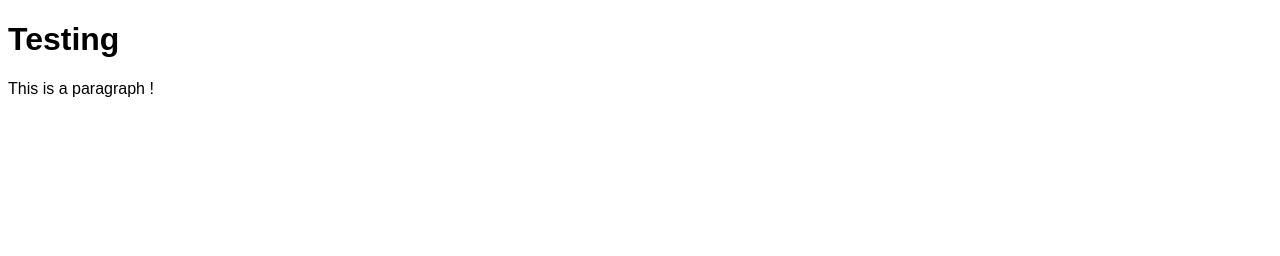
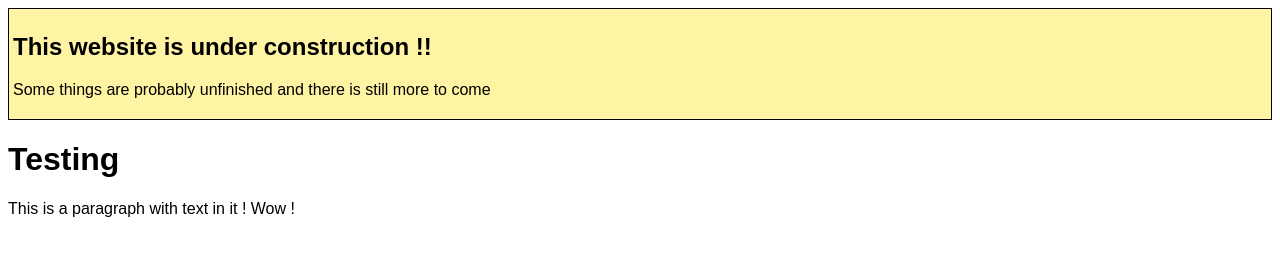
Before and after one commit to KuleczkaZ/portfolio, a plain HTML site: page index.html in a window 1280 px wide. Drawn offline with Linux system fonts and the light colour scheme.

Commit message:
added box

```diff
--- a/index.html
+++ b/index.html
@@ -16,8 +16,17 @@
         <!--[if lt IE 7]>
             <p class="browsehappy">You are using an <strong>outdated</strong> browser. Please <a href="#">upgrade your browser</a> to improve your experience.</p>
         <![endif]-->
+        <div class="warning">
+            <h2>
+                This website is under construction !!
+            </h2>
+            <p>Some things are probably unfinished and there is still more to come</p>
+        </div>
         <h1>Testing</h1>
-        <p>This is a paragraph !</p>
+        <p>
+            This is a paragraph with text in it !
+            Wow !
+        </p>
         <!--<script src="" async defer></script>-->
     </body>
 </html>
--- a/styles.css
+++ b/styles.css
@@ -4,3 +4,8 @@ body {
 * {
     font-family: 'Arial', sans-serif;
 }
+.warning {
+    background-color: #FFF4A3;
+    padding: 4px;
+    border: 1px solid black;
+}
```
